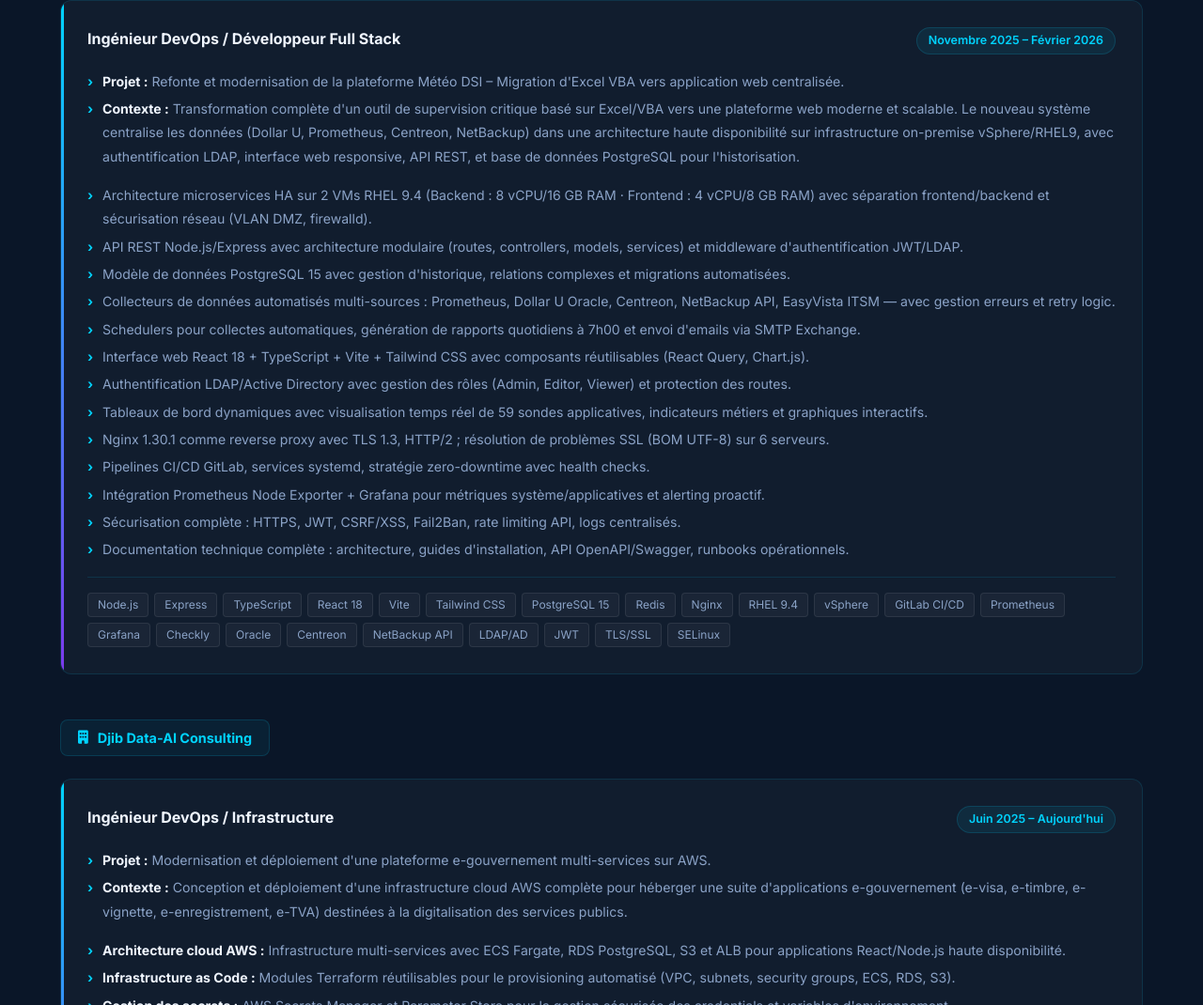
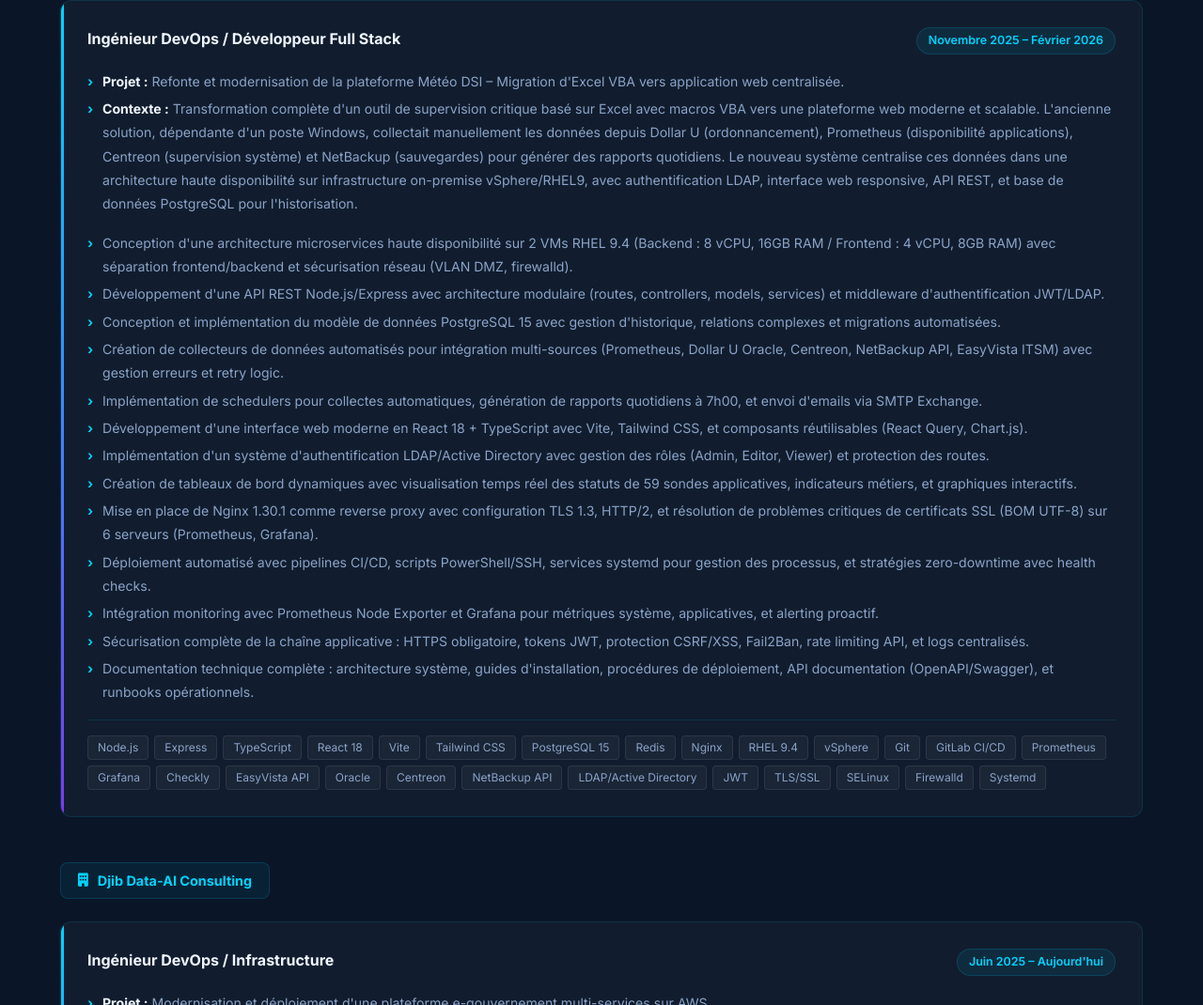
Before and after one commit to djibyth714/portfolio.github.io, a plain HTML site: page index.html in a window 1280 px wide. Shown: the part 4418-5488 px from the top of the page at 94% size. Drawn offline with nearby package versions, Linux system fonts and the light colour scheme.

Commit message:
Ajout de la prise en charge de -webkit-backdrop-filter dans le CSS et mise à jour des descriptions de projet dans index.html

```diff
--- a/index.html
+++ b/index.html
@@ -296,6 +296,7 @@
       position: absolute;
       background: rgba(10,22,40,.9); border: 1px solid var(--border);
       backdrop-filter: blur(10px);
+      -webkit-backdrop-filter: blur(10px);
       border-radius: 12px; padding: 10px 16px;
       display: flex; align-items: center; gap: 10px;
       font-size: .8rem; font-weight: 600; white-space: nowrap;
@@ -505,7 +506,7 @@
 
     .portfolio-overlay-btn {
       width: 44px; height: 44px; border-radius: 50%;
-      background: rgba(255,255,255,.15); backdrop-filter: blur(8px);
+      background: rgba(255,255,255,.15); backdrop-filter: blur(8px); -webkit-backdrop-filter: blur(8px);
       border: 1px solid rgba(255,255,255,.2);
       display: flex; align-items: center; justify-content: center;
       color: #fff; text-decoration: none; font-size: 1rem;
@@ -802,7 +803,7 @@
     /* ── LIGHTBOX ── */
     #lb-overlay {
       display: none; position: fixed; inset: 0; z-index: 10000;
-      background: rgba(0,0,0,.92); backdrop-filter: blur(16px);
+      background: rgba(0,0,0,.92); backdrop-filter: blur(16px); -webkit-backdrop-filter: blur(16px);
       align-items: center; justify-content: center;
     }
     #lb-overlay.open { display: flex; }
@@ -1215,28 +1216,28 @@
         </div>
         <ul>
           <li><strong>Projet :</strong> Refonte et modernisation de la plateforme Météo DSI – Migration d'Excel VBA vers application web centralisée.</li>
-          <li><strong>Contexte :</strong> Transformation complète d'un outil de supervision critique basé sur Excel/VBA vers une plateforme web moderne et scalable. Le nouveau système centralise les données (Dollar U, Prometheus, Centreon, NetBackup) dans une architecture haute disponibilité sur infrastructure on-premise vSphere/RHEL9, avec authentification LDAP, interface web responsive, API REST, et base de données PostgreSQL pour l'historisation.</li>
+          <li><strong>Contexte :</strong> Transformation complète d'un outil de supervision critique basé sur Excel avec macros VBA vers une plateforme web moderne et scalable. L'ancienne solution, dépendante d'un poste Windows, collectait manuellement les données depuis Dollar U (ordonnancement), Prometheus (disponibilité applications), Centreon (supervision système) et NetBackup (sauvegardes) pour générer des rapports quotidiens. Le nouveau système centralise ces données dans une architecture haute disponibilité sur infrastructure on-premise vSphere/RHEL9, avec authentification LDAP, interface web responsive, API REST, et base de données PostgreSQL pour l'historisation.</li>
         </ul>
         <ul>
-          <li>Architecture microservices HA sur 2 VMs RHEL 9.4 (Backend : 8 vCPU/16 GB RAM · Frontend : 4 vCPU/8 GB RAM) avec séparation frontend/backend et sécurisation réseau (VLAN DMZ, firewalld).</li>
-          <li>API REST Node.js/Express avec architecture modulaire (routes, controllers, models, services) et middleware d'authentification JWT/LDAP.</li>
-          <li>Modèle de données PostgreSQL 15 avec gestion d'historique, relations complexes et migrations automatisées.</li>
-          <li>Collecteurs de données automatisés multi-sources : Prometheus, Dollar U Oracle, Centreon, NetBackup API, EasyVista ITSM — avec gestion erreurs et retry logic.</li>
-          <li>Schedulers pour collectes automatiques, génération de rapports quotidiens à 7h00 et envoi d'emails via SMTP Exchange.</li>
-          <li>Interface web React 18 + TypeScript + Vite + Tailwind CSS avec composants réutilisables (React Query, Chart.js).</li>
-          <li>Authentification LDAP/Active Directory avec gestion des rôles (Admin, Editor, Viewer) et protection des routes.</li>
-          <li>Tableaux de bord dynamiques avec visualisation temps réel de 59 sondes applicatives, indicateurs métiers et graphiques interactifs.</li>
-          <li>Nginx 1.30.1 comme reverse proxy avec TLS 1.3, HTTP/2 ; résolution de problèmes SSL (BOM UTF-8) sur 6 serveurs.</li>
-          <li>Pipelines CI/CD GitLab, services systemd, stratégie zero-downtime avec health checks.</li>
-          <li>Intégration Prometheus Node Exporter + Grafana pour métriques système/applicatives et alerting proactif.</li>
-          <li>Sécurisation complète : HTTPS, JWT, CSRF/XSS, Fail2Ban, rate limiting API, logs centralisés.</li>
-          <li>Documentation technique complète : architecture, guides d'installation, API OpenAPI/Swagger, runbooks opérationnels.</li>
+          <li>Conception d'une architecture microservices haute disponibilité sur 2 VMs RHEL 9.4 (Backend : 8 vCPU, 16GB RAM / Frontend : 4 vCPU, 8GB RAM) avec séparation frontend/backend et sécurisation réseau (VLAN DMZ, firewalld).</li>
+          <li>Développement d'une API REST Node.js/Express avec architecture modulaire (routes, controllers, models, services) et middleware d'authentification JWT/LDAP.</li>
+          <li>Conception et implémentation du modèle de données PostgreSQL 15 avec gestion d'historique, relations complexes et migrations automatisées.</li>
+          <li>Création de collecteurs de données automatisés pour intégration multi-sources (Prometheus, Dollar U Oracle, Centreon, NetBackup API, EasyVista ITSM) avec gestion erreurs et retry logic.</li>
+          <li>Implémentation de schedulers pour collectes automatiques, génération de rapports quotidiens à 7h00, et envoi d'emails via SMTP Exchange.</li>
+          <li>Développement d'une interface web moderne en React 18 + TypeScript avec Vite, Tailwind CSS, et composants réutilisables (React Query, Chart.js).</li>
+          <li>Implémentation d'un système d'authentification LDAP/Active Directory avec gestion des rôles (Admin, Editor, Viewer) et protection des routes.</li>
+          <li>Création de tableaux de bord dynamiques avec visualisation temps réel des statuts de 59 sondes applicatives, indicateurs métiers, et graphiques interactifs.</li>
+          <li>Mise en place de Nginx 1.30.1 comme reverse proxy avec configuration TLS 1.3, HTTP/2, et résolution de problèmes critiques de certificats SSL (BOM UTF-8) sur 6 serveurs (Prometheus, Grafana).</li>
+          <li>Déploiement automatisé avec pipelines CI/CD, scripts PowerShell/SSH, services systemd pour gestion des processus, et stratégies zero-downtime avec health checks.</li>
+          <li>Intégration monitoring avec Prometheus Node Exporter et Grafana pour métriques système, applicatives, et alerting proactif.</li>
+          <li>Sécurisation complète de la chaîne applicative : HTTPS obligatoire, tokens JWT, protection CSRF/XSS, Fail2Ban, rate limiting API, et logs centralisés.</li>
+          <li>Documentation technique complète : architecture système, guides d'installation, procédures de déploiement, API documentation (OpenAPI/Swagger), et runbooks opérationnels.</li>
         </ul>
         <div class="exp-stack">
           <span>Node.js</span><span>Express</span><span>TypeScript</span><span>React 18</span><span>Vite</span><span>Tailwind CSS</span>
           <span>PostgreSQL 15</span><span>Redis</span><span>Nginx</span><span>RHEL 9.4</span><span>vSphere</span>
-          <span>GitLab CI/CD</span><span>Prometheus</span><span>Grafana</span><span>Checkly</span><span>Oracle</span>
-          <span>Centreon</span><span>NetBackup API</span><span>LDAP/AD</span><span>JWT</span><span>TLS/SSL</span><span>SELinux</span>
+          <span>Git</span><span>GitLab CI/CD</span><span>Prometheus</span><span>Grafana</span><span>Checkly</span><span>EasyVista API</span><span>Oracle</span>
+          <span>Centreon</span><span>NetBackup API</span><span>LDAP/Active Directory</span><span>JWT</span><span>TLS/SSL</span><span>SELinux</span><span>Firewalld</span><span>Systemd</span>
         </div>
       </div>
     </div>
```
Also changed, not shown: 1 other file.
